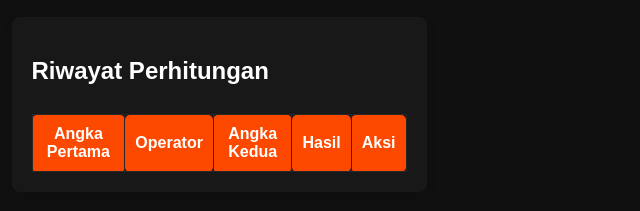
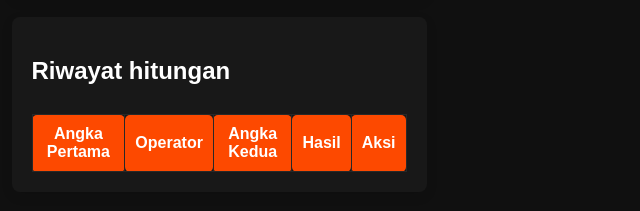
Before and after one commit to Nayottama04/KalkulatorNayo, a plain HTML site: page index.html in a window 1280 px wide. Shown: the part 539-750 px from the top of the page, 421-1061 px from the left. Drawn offline with Linux system fonts and the light colour scheme.

Commit message:
update 2

```diff
--- a/index.html
+++ b/index.html
@@ -54,7 +54,7 @@
 
       <!-- Riwayat Perhitungan -->
       <div class="card history-section">
-        <h2>Riwayat Perhitungan</h2>
+        <h2>Riwayat hitungan</h2>
         <div class="history">
           <table id="historyTable">
             <thead>
```
